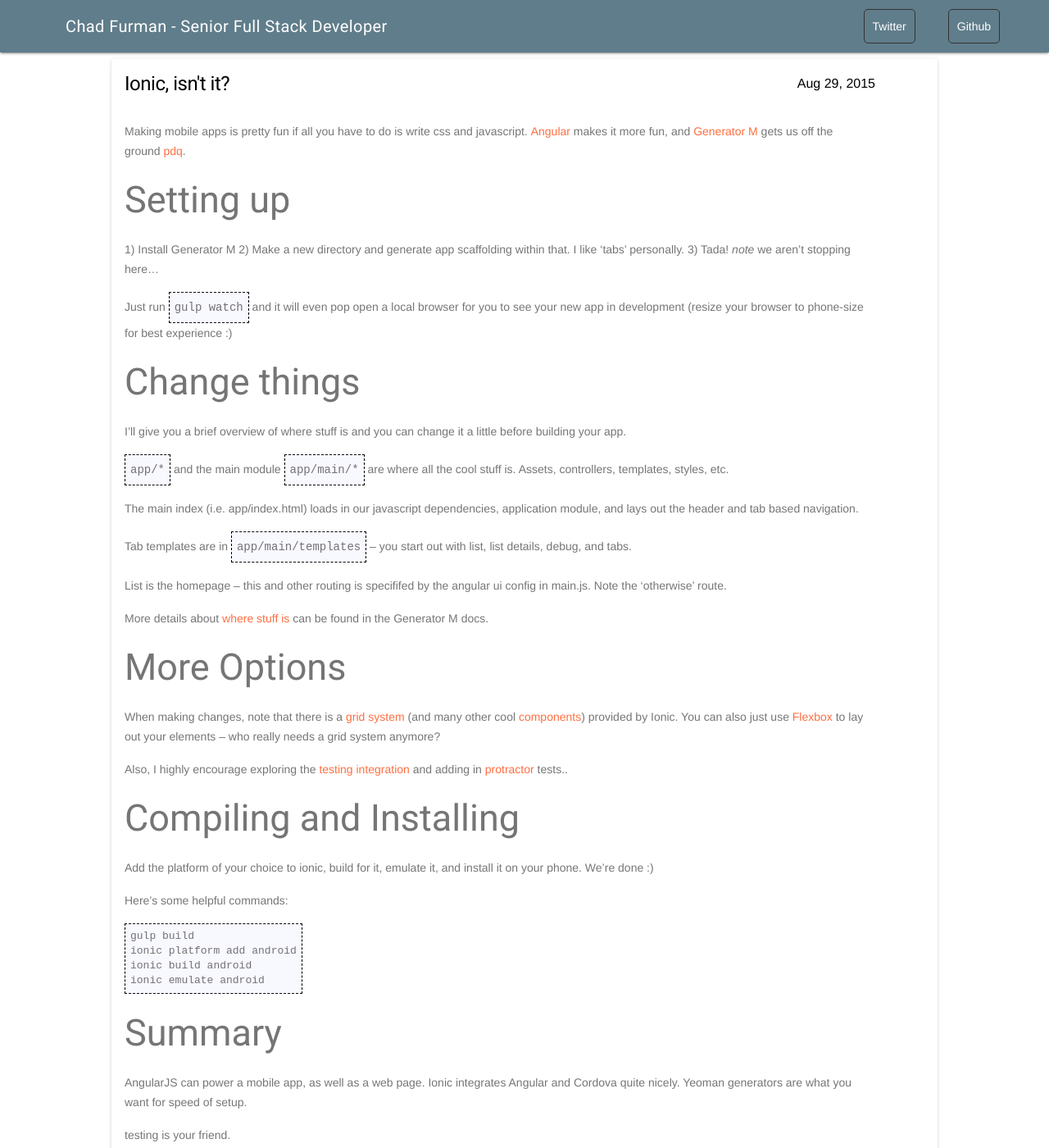
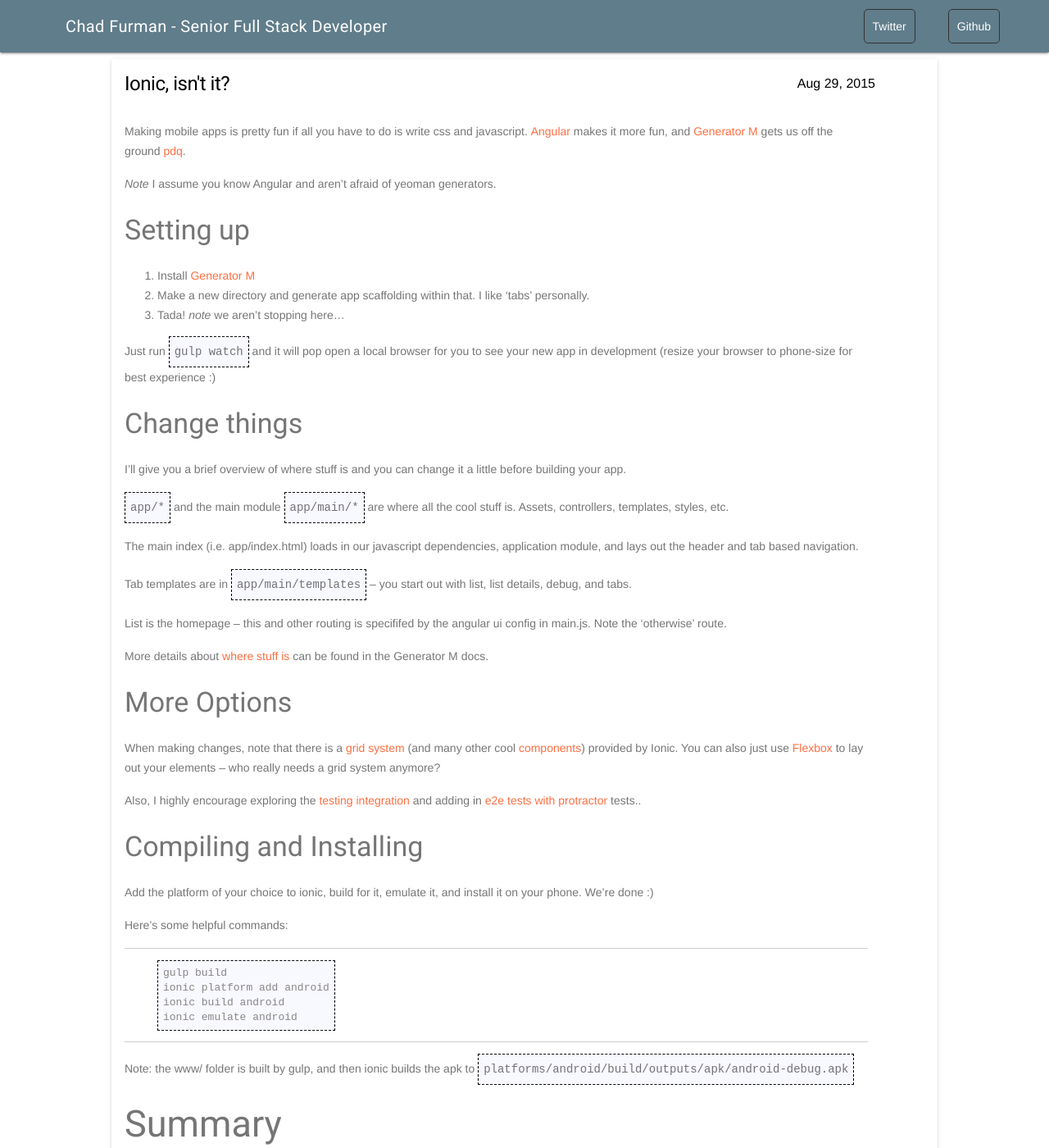
Before and after one commit to chadfurman/chadfurman.github.io, a Jekyll site: the page built from _posts/2015-08-29-ionic-isnt-it.markdown, in a window 1280 px wide and 1400 px high. Shown: the whole window at 82% size. Built offline with Jekyll 4.4.1, drawn with Linux system fonts in a browser that asks for light colours; comment, search, counter and statistics services are not loaded; some of the changed text lies outside the part shown.

Commit message:
update to ionic post

````diff
--- a/_posts/2015-08-29-ionic-isnt-it.markdown
+++ b/_posts/2015-08-29-ionic-isnt-it.markdown
@@ -8,15 +8,17 @@
 
 Making mobile apps is pretty fun if all you have to do is write css and javascript.  [Angular](https://angularjs.org/) makes it more fun, and [Generator M](https://github.com/mwaylabs/generator-m) gets us off the ground [pdq](http://www.merriam-webster.com/dictionary/pdq).
 
-## Setting up
+*Note* I assume you know Angular and aren't afraid of yeoman generators.
 
-1) Install Generator M
-2) Make a new directory and generate app scaffolding within that.  I like 'tabs' personally.
-3) Tada! *note* we aren't stopping here...
+### Setting up
 
-Just run `gulp watch` and it will even pop open a local browser for you to see your new app in development (resize your browser to phone-size for best experience :)
+1. Install [Generator M](https://github.com/mwaylabs/generator-m)
+2. Make a new directory and generate app scaffolding within that.  I like 'tabs' personally.
+3. Tada! *note* we aren't stopping here...
 
-## Change things
+Just run `gulp watch` and it will pop open a local browser for you to see your new app in development (resize your browser to phone-size for best experience :)
+
+### Change things
 
 I'll give you a brief overview of where stuff is and you can change it a little before building your app.
 
@@ -30,26 +32,31 @@
 
 More details about [where stuff is](https://github.com/mwaylabs/generator-m#file-structure) can be found in the Generator M docs.
 
-## More Options
+### More Options
 
 When making changes, note that there is a [grid system](http://ionicframework.com/docs/components/#grid) (and many other cool [components](http://ionicframework.com/docs/components/)) provided by Ionic.  You can also just use [Flexbox](http://www.smashingmagazine.com/2015/03/harnessing-flexbox-for-todays-web-apps/) to lay out your elements -- who really needs a grid system anymore?
 
-Also, I highly encourage exploring the [testing integration](https://github.com/mwaylabs/generator-m#testing) and adding in [protractor](http://angular.github.io/protractor/#/) tests..
+Also, I highly encourage exploring the [testing integration](https://github.com/mwaylabs/generator-m#testing) and adding in [e2e tests with protractor](http://angular.github.io/protractor/#/) tests..
 
-## Compiling and Installing
+### Compiling and Installing
 
 Add the platform of your choice to ionic, build for it, emulate it, and install it on your phone.  We're done :)
 
 Here's some helpful commands:
-```
+
+----
+{% highlight console %}
 gulp build
 ionic platform add android
 ionic build android
 ionic emulate android
-```
+{% endhighlight %}
+----
+
+Note: the www/ folder is built by gulp, and then ionic builds the apk to `platforms/android/build/outputs/apk/android-debug.apk`
 
 ## Summary
 
 AngularJS can power a mobile app, as well as a web page.  Ionic integrates Angular and Cordova quite nicely.  Yeoman generators are what you want for speed of setup.
 
-testing is your friend.
+Testing is your friend.
````
